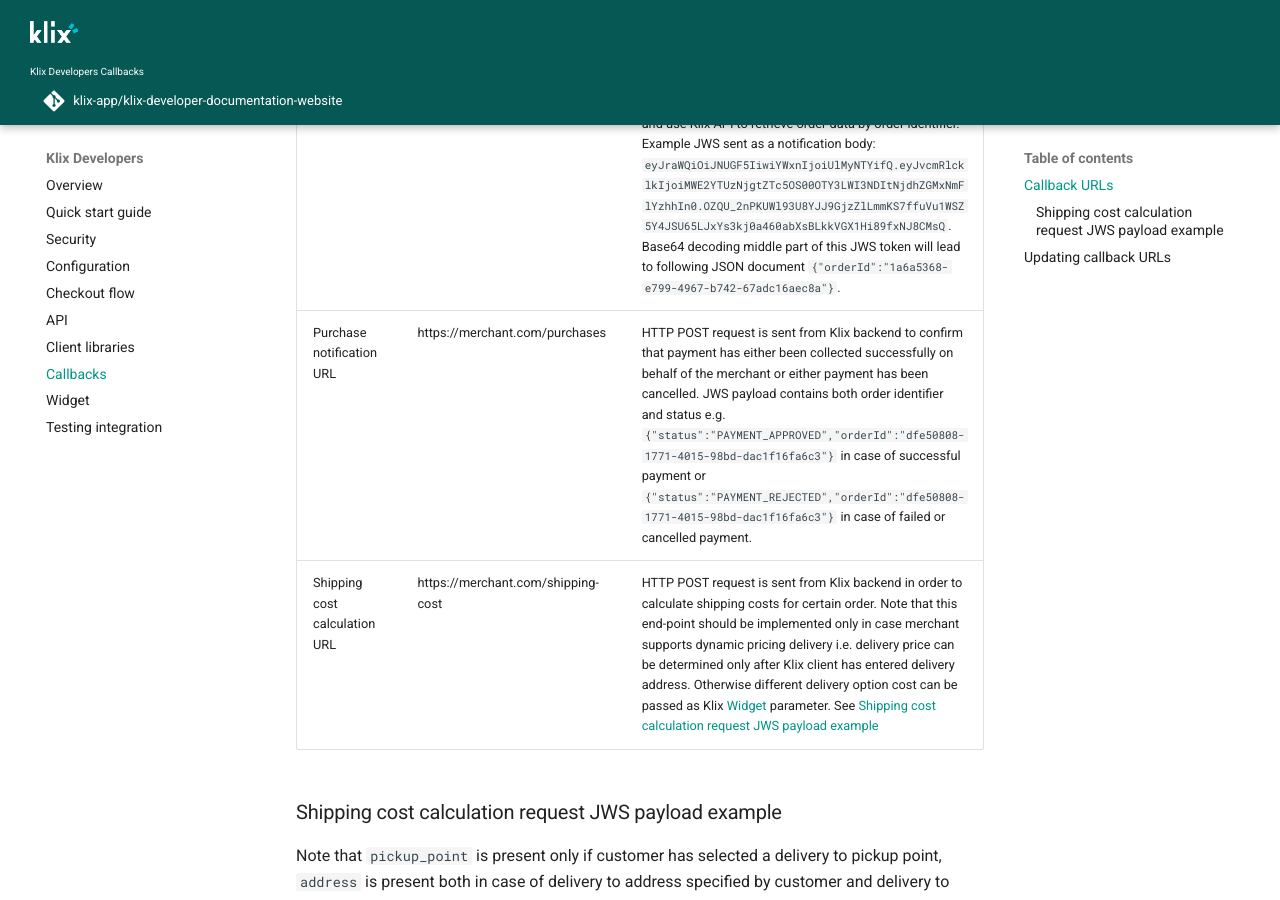
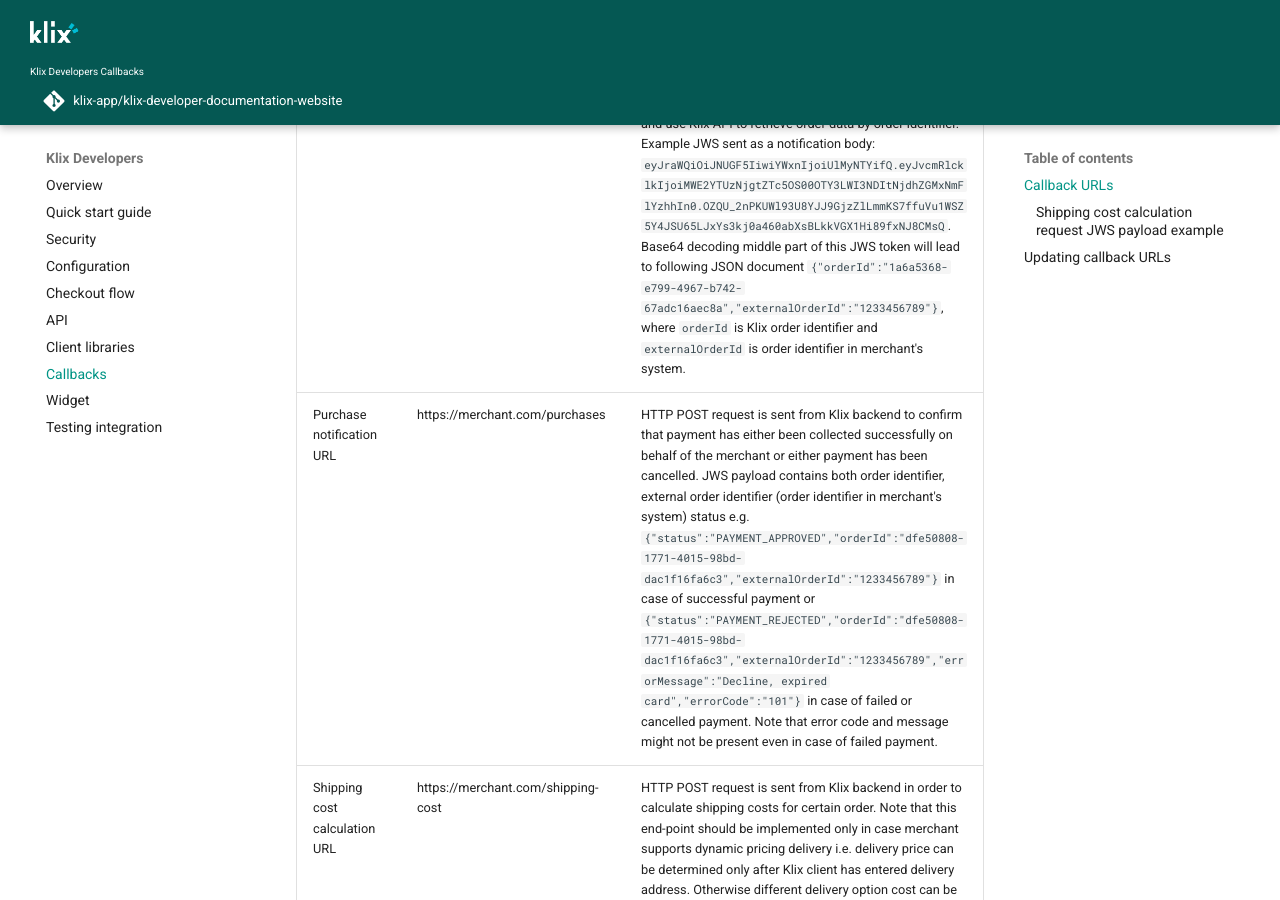
Before and after one commit to klix-app/klix-developer-documentation-website, an MkDocs documentation site: the page built from docs/callbacks.md, in a window 1280 px wide and 900 px high, scrolled down 697 px. Built offline with MkDocs 1.6.1 and Material for MkDocs 9.7.7, drawn with Linux system fonts in a browser that asks for light colours; comment, search, counter and statistics services are not loaded.

Commit message:
Add error message and code to purchase completed notification

```diff
--- a/docs/callbacks.md
+++ b/docs/callbacks.md
@@ -8,8 +8,8 @@
 |-------------------------------|------------------------------------|---------------------------------------------------------------------------------------------------------------------------------------------------------------------------------------------------------------------------------------------------------------------------------------------------------------------------------------------------------------------------------------|
 | Terms & Conditions URL        | https://merchant.com/terms.html    | HTTP GET request is sent from user device (browser or mobile) to check merchant legally binding agreement text.    |
 | Merchant Callback URL         | https://merchant.com/callbacks     | HTTP OPTIONS request is sent from Klix backend to check if HTTP connection can be established. This end-point should return HTTP status 200 and header Access-Control-Allow-Methods should contain POST method.|
-| Order verification URL        | https://merchant.com/orders        | HTTP POST request is sent from Klix backend to this end-point whenever a customer submits an order in the checkout form. Merchant store should validate order data (check if selected product/service price is valid and is available in stock etc.) and either approve or reject an order. Note that Klix does not send full order information in notification request body. Only order identifier is sent as a JWS payload. You should check JWS signature, Base64 decode request payload to extract order identifier and use Klix API to retrieve order data by order identifier. Example JWS sent as a notification body: `eyJraWQiOiJNUGF5IiwiYWxnIjoiUlMyNTYifQ.eyJvcmRlcklkIjoiMWE2YTUzNjgtZTc5OS00OTY3LWI3NDItNjdhZGMxNmFlYzhhIn0.OZQU_2nPKUWl93U8YJJ9GjzZlLmmKS7ffuVu1WSZ5Y4JSU65LJxYs3kj0a460abXsBLkkVGX1Hi89fxNJ8CMsQ`. Base64 decoding middle part of this JWS token will lead to following JSON document `{"orderId":"1a6a5368-e799-4967-b742-67adc16aec8a"}`.
-| Purchase notification URL     | https://merchant.com/purchases     | HTTP POST request is sent from Klix backend to confirm that payment has either been collected successfully on behalf of the merchant or either payment has been cancelled. JWS payload contains both order identifier and status e.g. `{"status":"PAYMENT_APPROVED","orderId":"dfe50808-1771-4015-98bd-dac1f16fa6c3"}` in case of successful payment or `{"status":"PAYMENT_REJECTED","orderId":"dfe50808-1771-4015-98bd-dac1f16fa6c3"}` in case of failed or cancelled payment. |
+| Order verification URL        | https://merchant.com/orders        | HTTP POST request is sent from Klix backend to this end-point whenever a customer submits an order in the checkout form. Merchant store should validate order data (check if selected product/service price is valid and is available in stock etc.) and either approve or reject an order. Note that Klix does not send full order information in notification request body. Only order identifier is sent as a JWS payload. You should check JWS signature, Base64 decode request payload to extract order identifier and use Klix API to retrieve order data by order identifier. Example JWS sent as a notification body: `eyJraWQiOiJNUGF5IiwiYWxnIjoiUlMyNTYifQ.eyJvcmRlcklkIjoiMWE2YTUzNjgtZTc5OS00OTY3LWI3NDItNjdhZGMxNmFlYzhhIn0.OZQU_2nPKUWl93U8YJJ9GjzZlLmmKS7ffuVu1WSZ5Y4JSU65LJxYs3kj0a460abXsBLkkVGX1Hi89fxNJ8CMsQ`. Base64 decoding middle part of this JWS token will lead to following JSON document `{"orderId":"1a6a5368-e799-4967-b742-67adc16aec8a","externalOrderId":"1233456789"}`, where `orderId` is Klix order identifier and `externalOrderId` is order identifier in merchant's system.
+| Purchase notification URL     | https://merchant.com/purchases     | HTTP POST request is sent from Klix backend to confirm that payment has either been collected successfully on behalf of the merchant or either payment has been cancelled. JWS payload contains both order identifier, external order identifier (order identifier in merchant's system) status e.g. `{"status":"PAYMENT_APPROVED","orderId":"dfe50808-1771-4015-98bd-dac1f16fa6c3","externalOrderId":"1233456789"}` in case of successful payment or `{"status":"PAYMENT_REJECTED","orderId":"dfe50808-1771-4015-98bd-dac1f16fa6c3","externalOrderId":"1233456789","errorMessage":"Decline, expired card","errorCode":"101"}` in case of failed or cancelled payment. Note that error code and message might not be present even in case of failed payment.|
 | Shipping cost calculation URL | https://merchant.com/shipping-cost | HTTP POST request is sent from Klix backend in order to calculate shipping costs for certain order. Note that this end-point should be implemented only in case merchant supports dynamic pricing delivery i.e. delivery price can be determined only after Klix client has entered delivery address. Otherwise different delivery option cost can be passed as Klix [Widget](../widget/) parameter. See [Shipping cost calculation request JWS payload example](#shipping-cost-calculation-request-jws-payload-example)|
 
 ### Shipping cost calculation request JWS payload example
```
